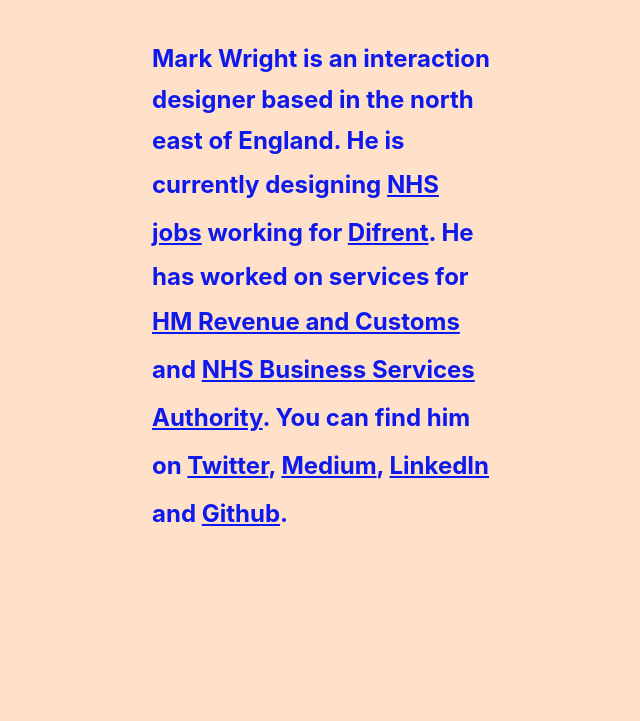
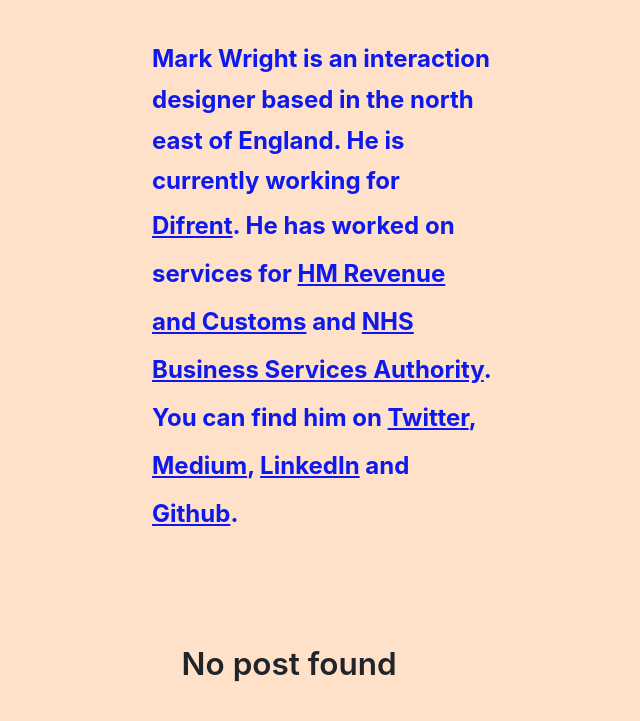
Before and after one commit to mrkwrght/mrkwrghtdotcom, a Jekyll site: the page built from index.html, in a window 1280 px wide. Shown: the top 721 px of the page, without its empty margins (3-643 px from the left). Built offline with Jekyll 4.4.1, drawn with Linux system fonts in a browser that asks for light colours; some web fonts are replaced; the list of posts is cut into pages by our own code.

Commit message:
Update index.html

```diff
--- a/index.html
+++ b/index.html
@@ -7,7 +7,7 @@
 <div class="row">
     <div class="five columns">
       <div class="description">
-      <p>Mark Wright is an interaction designer based in the north east of England. He is currently designing <a href="https://www.jobs.nhs.uk/">NHS jobs</a> working for  <a href="https://difrent.co.uk/">Difrent</a>.
+      <p>Mark Wright is an interaction designer based in the north east of England. He is currently working for  <a href="https://difrent.co.uk/">Difrent</a>.
         He has worked on services for <a href="https://www.gov.uk/government/organisations/hm-revenue-customs" target="_blank">HM Revenue and Customs</a> and <a href="https://www.nhsbsa.nhs.uk/" target="_blank">NHS Business Services Authority</a>.
         You can find him on
                  <a href="https://twitter.com/mrkwrght"  target="_blank">Twitter</a>,
@@ -20,4 +20,55 @@
         </p>
     </div>
 </div>
+<div class="page ten columns">
+<div class="list">
+{% if site.posts.size == 0 %}
+ <h2>No post found</h2>
+{% else %}
+<!-- This loops through the paginated posts -->
+{% for post in paginator.posts %}
+ <div class="list-post">
+   {% if post.link %}
+   <a href="{{ post.link }}">
+   {% else %}
+   {% endif %}
+   <div class="list-post-date">
+     <time>{{ post.date | date_to_long_string }}</time>
+   </div>
+     <h2 class="list-post-title">
+         <a href="{{ post.url | prepend: site.baseurl }}">{{ post.title }}</a>
+     </h2>
+     {% if post.description %}
+     <div class="list-post-desc">
+       {{ post.description }}
+     </div>
+     {% endif %}
+ </div>
+{% endfor %}
+ <!-- Pagination links -->
+ <div class="list-pagination">
+   <span class="list-pagination-previous">
+     {% if paginator.previous_page %}
+       <a href="{{ paginator.previous_page_path | prepend: site.baseurl }}" class="previous">
+        < Previous
+       </a>
+     {% else %}
+
+     {% endif %}
+   </span>
+
+   <span class="list-pagination-next">
+     {% if paginator.next_page %}
+       <a href="{{ paginator.next_page_path | prepend: site.baseurl }}" class="next">
+         Next >
+       </a>
+     {% else %}
+
+     {% endif %}
+   </span>
+
+ </div>
+{% endif %}
 </div>
+</div>
+</div>
```
